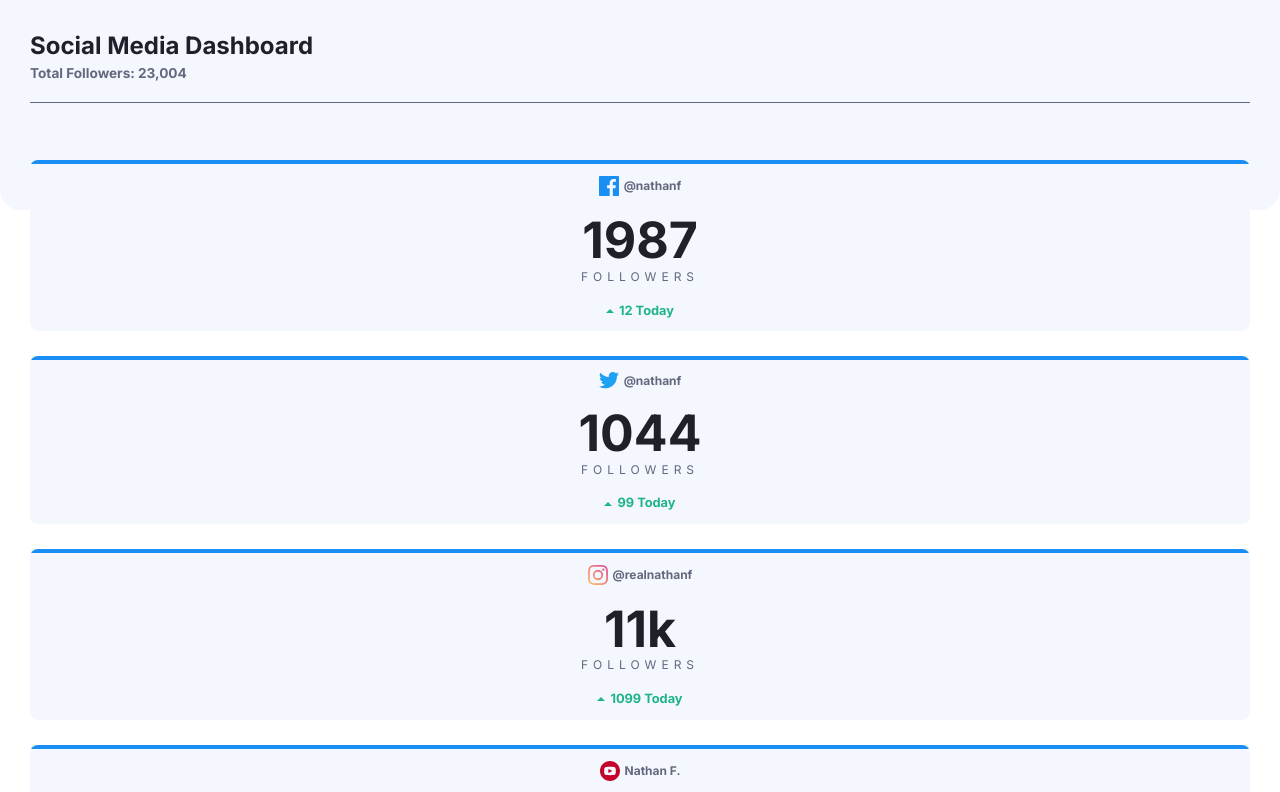
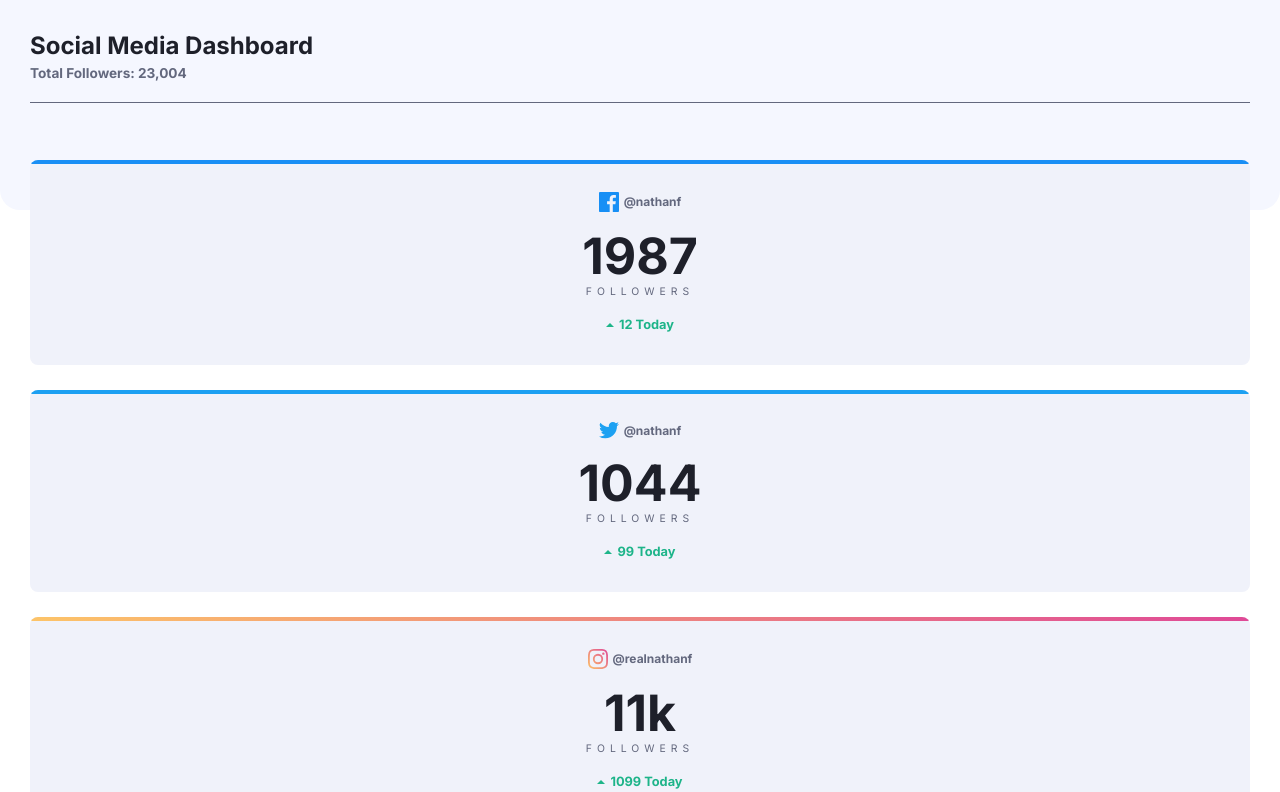
Before and after one commit to axmonsalve/social-media-dashboard-with-theme-switcher-master, a plain HTML site: page index.html in a window 1280 px wide. Shown: the top 792 px of the page. Drawn offline with Linux system fonts and the light colour scheme.

Commit message:
some styles adjustments to top-cards section

```diff
--- a/index.html
+++ b/index.html
@@ -27,7 +27,7 @@
     <div class="wrapper">
       <div class="grid">
 
-        <article class="card">
+        <article class="card facebook">
           <p class="card-title">
             <img src="./images/icon-facebook.svg" alt="@nathanf"> @nathanf
           </p>
@@ -39,7 +39,7 @@
             <img src="./images/icon-up.svg" alt=""> 12 Today
           </p>
         </article>
-        <article class="card">
+        <article class="card twitter">
           <p class="card-title">
             <img src="./images/icon-twitter.svg" alt="@nathanf"> @nathanf
           </p>
@@ -51,7 +51,7 @@
             <img src="./images/icon-up.svg" alt=""> 99 Today
           </p>
         </article>
-        <article class="card">
+        <article class="card instagram">
           <p class="card-title">
             <img src="./images/icon-instagram.svg" alt="@nathanf"> @realnathanf
           </p>
@@ -63,7 +63,7 @@
             <img src="./images/icon-up.svg" alt=""> 1099 Today
           </p>
         </article>
-        <article class="card">
+        <article class="card youtube">
           <p class="card-title">
             <img src="./images/icon-youtube.svg" alt="@nathanf"> Nathan F.
           </p>
@@ -81,7 +81,9 @@
   </section>
 
   <section class="overview">
+    <div class="wrapper">
 
+    </div>
   </section>
 
 
--- a/style.css
+++ b/style.css
@@ -7,7 +7,7 @@
   --Facebook: hsl(208, 92%, 53%);
   --Twitter: hsl(203, 89%, 53%);
   --Instagram1: hsl(37, 97%, 70%);
-  --Instagram1: hsl(329, 70%, 58%);
+  --Instagram2: hsl(329, 70%, 58%);
   --YouTube: hsl(348, 97%, 39%);
   /* #### Dark Theme */
   --ToggleDM1: hsl(210, 78%, 56%) hsl(146, 68%, 55%);
@@ -71,8 +71,10 @@ header .total-followers {
 .card {
   border-radius: 8px;
   overflow: hidden;
-  background: var(--VeryPaleBlueTopBGPattern);
+  background: var(--LightGrayishBlueCardBG);
   text-align: center;
+  position: relative;
+  padding: 1.25em 0;
 }
 
 .card-title {
@@ -91,8 +93,27 @@ header .total-followers {
 .card:before {
   content: '';
   height: 4px;
+  display: block;
+  position: absolute;
+  left: 0;
+  right: 0;
+  top: 0;
+}
+
+.card.facebook:before {
   background: var(--Facebook);
-  display: block;
+}
+
+.card.twitter:before {
+  background: var(--Twitter);
+}
+
+.card.instagram:before {
+  background-image: linear-gradient(to right, var(--Instagram1) 0%, var(--Instagram2) 100%);
+}
+
+.card.youtube:before {
+  background: var(--YouTube);
 }
 
 .card-followers {}
@@ -108,7 +129,7 @@ header .total-followers {
   color: var(--DarkGrayishBlueText);
   text-transform: uppercase;
   letter-spacing: 5px;
-  font-size: .75em;
+  font-size: .65em;
 }
 
 .card-today {
```
